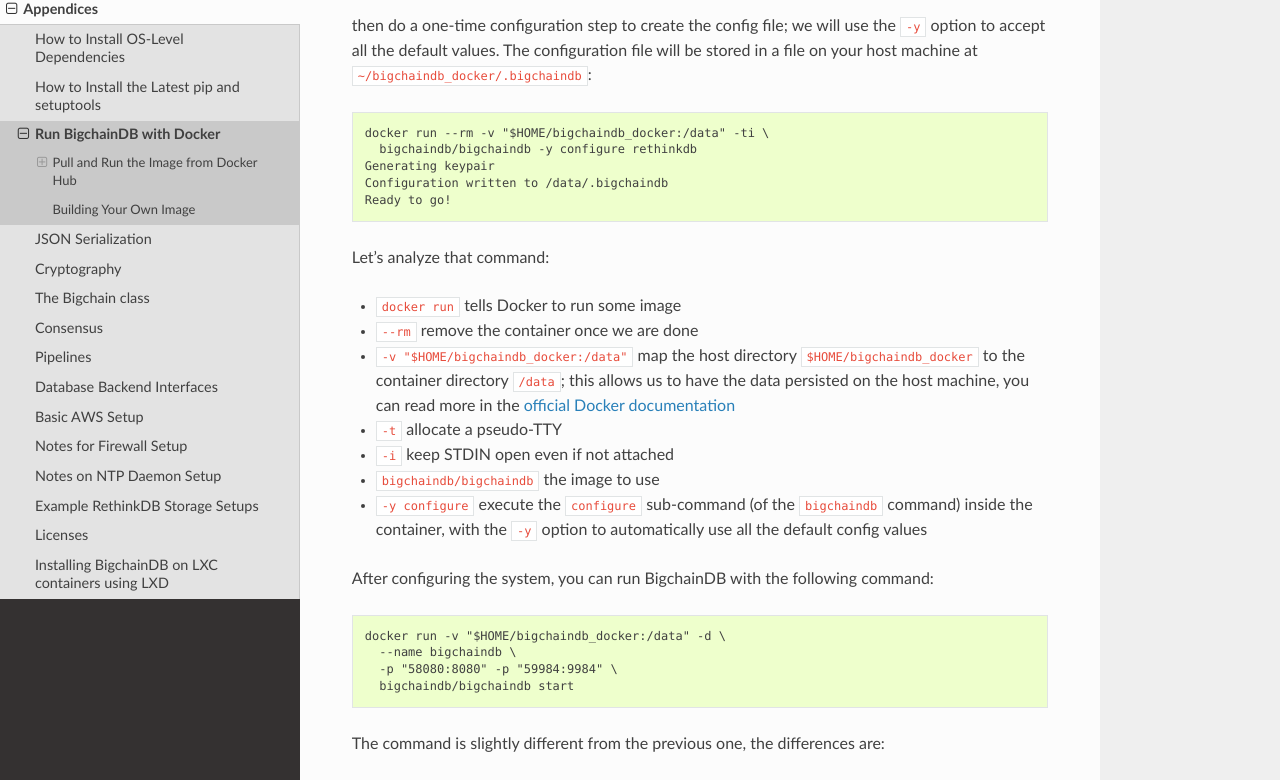
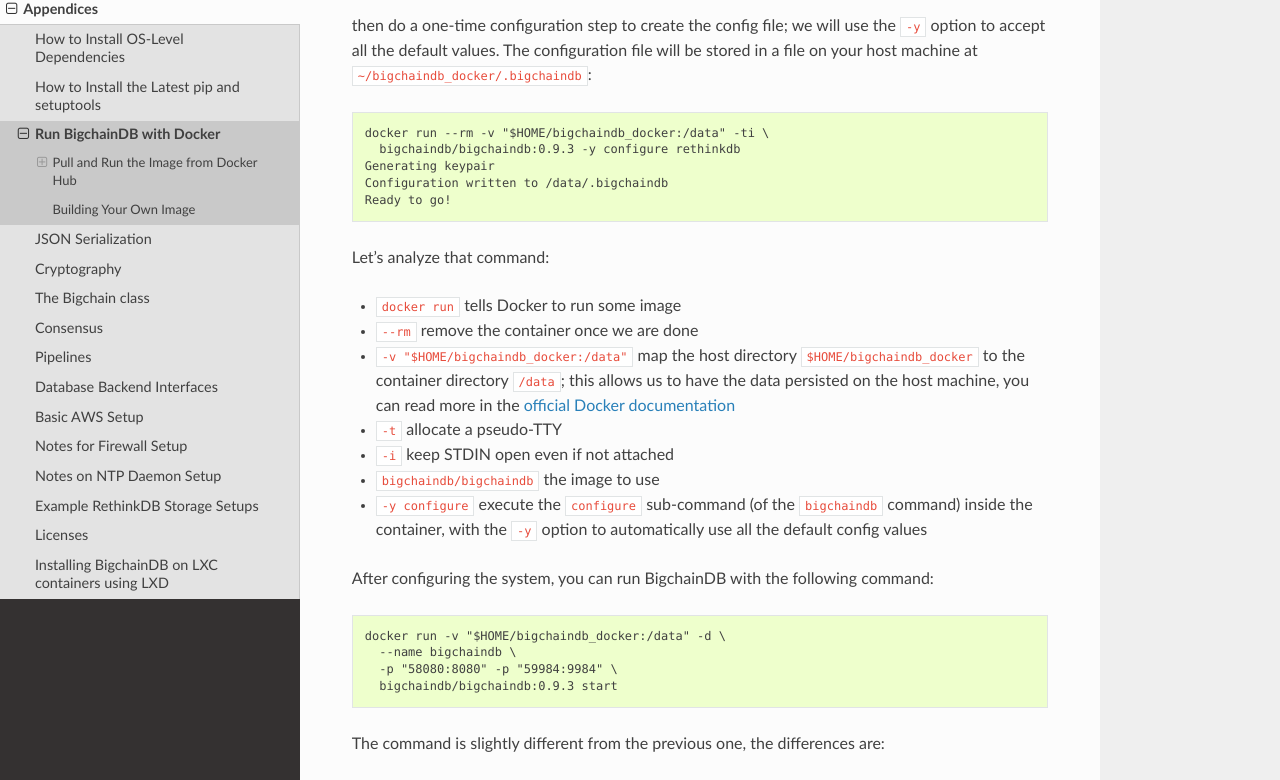
Before and after one commit to bigchaindb/bigchaindb, a Sphinx documentation site: the page built from docs/server/source/appendices/run-with-docker.md, in a window 1280 px wide and 1400 px high. Shown: the part 511-1291 px from the top of the window. Built offline with Sphinx 7.4.7 and the Read the Docs theme 2.0.0, drawn with Linux system fonts in a browser that asks for light colours; pages that are not in the unit, such as notebooks, are missing from menus; some of the changed text lies outside the part shown.

Commit message:
Pin bdb docker container tag to v0.9.3

````diff
--- a/docs/server/source/appendices/run-with-docker.md
+++ b/docs/server/source/appendices/run-with-docker.md
@@ -21,7 +21,7 @@
 
 ```text
 docker run --rm -v "$HOME/bigchaindb_docker:/data" -ti \
-  bigchaindb/bigchaindb -y configure rethinkdb
+  bigchaindb/bigchaindb:0.9.3 -y configure rethinkdb
 Generating keypair
 Configuration written to /data/.bigchaindb
 Ready to go!
@@ -48,7 +48,7 @@
 docker run -v "$HOME/bigchaindb_docker:/data" -d \
   --name bigchaindb \
   -p "58080:8080" -p "59984:9984" \
-  bigchaindb/bigchaindb start
+  bigchaindb/bigchaindb:0.9.3 start
 ```
 
 The command is slightly different from the previous one, the differences are:
@@ -92,7 +92,7 @@
 docker run --rm -v "$HOME/bigchaindb_docker:/data" \
   -e BIGCHAINDB_DATABASE_HOST=bigchaindb \
   --link bigchaindb \
-  bigchaindb/bigchaindb load
+  bigchaindb/bigchaindb:0.9.3 load
 ```
 
 Note the `--link` option to link to the first container (named `bigchaindb`).
````
